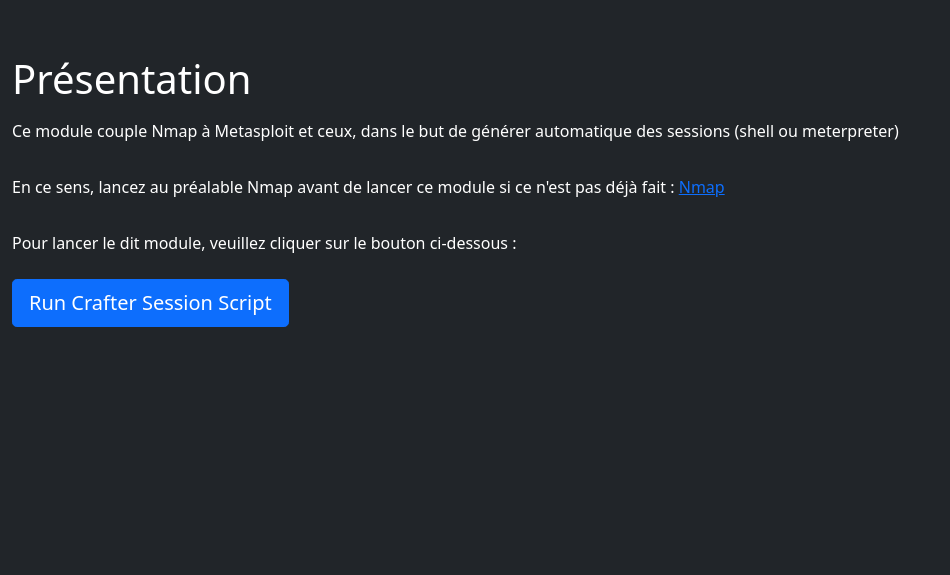
After one commit to lenquette/deeplearning, a Django app: page /dashboard/crafter_exploit/ in a window 1280 px wide. The commit adds this page. Shown: the part 79-654 px from the top of the page, without its empty margins (0-950 px from the left). Run offline with Django 3.2, Linux system fonts and the light colour scheme; some libraries are stand-ins or nearby versions.

Commit message:
automate work with blue ethernal | issue with msfconsole (bug comes from it) : too many meterpreter opened from it

```diff
--- a/dashboard/static/script/metasploit_script.py
+++ b/dashboard/static/script/metasploit_script.py
@@ -103,7 +103,9 @@
 def main_exe_exploit(payload, exploit, client):
     #print(payload.runoptions)
     #print(exploit.runoptions)
-    #print(client)
+    #import pdb
+    #pdb.set_trace()
+    print(client)
     json_exploit = exploit.execute(payload=payload)
     time.sleep(15)
     #print(client.sessions.list)
@@ -118,7 +120,6 @@
         return -1, -1
 
 def main_enter_console_for_scan(auxiliary):
-
     try :
         json_scan = auxiliary.execute()
         #print(json_scan)
--- a/dashboard/templates/dashboard/base.html
+++ b/dashboard/templates/dashboard/base.html
@@ -42,6 +42,7 @@
 	<a class="dropdown-item" href="{% url 'dashboard:external' %}">Test</a>
 	<a class="dropdown-item" href="{% url 'dashboard:nmap_visu' %}">Nmap</a>
 	<a class="dropdown-item" href="{% url 'dashboard:metasploit_visu' %}">Metasploit</a>
+	<a class="dropdown-item" href="{% url 'dashboard:crafter_visu' %}">Session crafter</a>
 	</div>
 	</li>
 	<li class="nav-item"><a class="nav-link" href="{% url 'dashboard:apropos' %}">À propos</a></li>
--- /dev/null
+++ b/dashboard/templates/dashboard/home/exploitcrafter_console.html
@@ -0,0 +1,34 @@
+{% extends "dashboard/base.html" %}
+{% block title %}Exploit Crafter script{% endblock title %}
+
+{% block content %}
+
+<div class="mt-5 py-2">
+    <h1>Présentation</h1>
+    <p class="py-2">Ce module couple Nmap à Metasploit et ceux, dans le but de générer automatique des sessions (shell ou meterpreter)</p>
+    <p class="py-2">En ce sens, lancez au préalable Nmap avant de lancer ce module si ce n'est pas déjà fait : <a href="{% url 'dashboard:nmap_visu' %}">Nmap</a></p>
+    <p class="py-2">Pour lancer le dit module, veuillez cliquer sur le bouton ci-dessous : </p>
+    <form method="post" class="form-group text-left">
+        {% csrf_token %}
+        <button type="submit" name="run_script" class="btn btn-primary btn-lg">Run Crafter Session Script</button>
+    </form>
+</div>
+
+
+{% if flag_success_session %}
+<div class="mt-5 py-2">
+    <h1>Sessions disponibles</h1>
+    <div class="overflow-auto" style="max-width: 80%; max-height: 350px;">
+        {{ sessions_client|unordered_list }}
+    </div>
+</div>
+{% endif %}
+
+{% if flag_error %}
+<div class="mt-5 py-2">
+    <h1>Message important</h1>
+    {{error}}
+</div>
+{% endif %}
+
+{% endblock content %}
--- a/dashboard/urls.py
+++ b/dashboard/urls.py
@@ -10,5 +10,6 @@
         path('external/', views.external, name='external'),
         path('nmap_visu/', views.nmap_visu, name='nmap_visu'),
         path('apropos/', views.apropos, name='apropos'),
-        path('metasploit/', views.metasploit_visu, name='metasploit_visu')
+        path('metasploit/', views.metasploit_visu, name='metasploit_visu'),
+        path('crafter_exploit/', views.crafter_visu, name='crafter_visu')
         ]
--- a/dashboard/views.py
+++ b/dashboard/views.py
@@ -7,11 +7,15 @@
 
 import sys
 import os
+import time
 
 # add executables' folder path
 ProjectFileDir = os.path.dirname(os.path.abspath(__file__))
 DashboardScriptDir = os.path.join(ProjectFileDir, 'static/script/')
 sys.path.append(DashboardScriptDir)
+
+print(DashboardScriptDir)
+
 
 # Create your views here.
 
@@ -46,8 +50,7 @@
 
 
 def nmap_visu(request):
-
-    #save data module
+    # save data module
     global data_nmap
     import pickle
 
@@ -165,7 +168,7 @@
         # call function
         module_choice = request.POST.get('module_wanted')
 
-        #print(module_choice)
+        # print(module_choice)
 
         if module_choice == "EXPLOIT":
             from metasploit_script import main_display_exploit
@@ -258,8 +261,8 @@
 
             module_run = main_run_exploit(module_wanted, client)
 
-            #print(module_run.description)
-            #print(module_wanted)
+            # print(module_run.description)
+            # print(module_wanted)
 
             if module_run == -1:
                 # checked pseudo~~~flag
@@ -345,7 +348,8 @@
 
             flag_option = None
 
-            module_running_config = main_change_option_exploit(option_wanted, option_arg_wanted, type_wanted_arg, module_run)
+            module_running_config = main_change_option_exploit(option_wanted, option_arg_wanted, type_wanted_arg,
+                                                               module_run)
 
             if module_running_config == -1:
 
@@ -401,7 +405,8 @@
             option_arg_wanted = request.POST.get('option_arg_str')
             type_wanted_arg = request.POST.get('type_wanted')
 
-            module_running_config = main_change_option_auxiliary(option_wanted, option_arg_wanted, type_wanted_arg, module_run)
+            module_running_config = main_change_option_auxiliary(option_wanted, option_arg_wanted, type_wanted_arg,
+                                                                 module_run)
 
             if module_running_config == -1:
 
@@ -511,7 +516,8 @@
 
         flag_payload_value = None
 
-        payload_runoptions = main_config_payload(payload_option_arg, payload_option_val, payload_option_type, payload_chosen)
+        payload_runoptions = main_config_payload(payload_option_arg, payload_option_val, payload_option_type,
+                                                 payload_chosen)
 
         if payload_runoptions == -1:
 
@@ -621,22 +627,22 @@
             flag_error = "True"
 
             return render(request, 'dashboard/home/metasploit_console.html',
-                      {'flag_connection': flag_connection, 'new_list': new_list,
-                       'champ_de_recherche': champ_de_recherche, 'flag_search': flag_search,
-                       'champ_du_run': champ_du_run, 'module_description': module_description,
-                       'module_options': module_options, 'flag_run': flag_run,
-                       'module_missing_required': module_missing_required,
-                       'module_running_config': module_running_config,
-                       'champ_de_l_option': champ_de_l_option,
-                       'champ_de_l_arg_de_option': champ_de_l_arg_de_option,
-                       'flag_auxiliary_ready_to_run': flag_auxiliary_ready_to_run,
-                       'error': error, 'flag_error': flag_error,
-                       'type_module': type_module,
-                       'flag_choice': flag_choice})
+                          {'flag_connection': flag_connection, 'new_list': new_list,
+                           'champ_de_recherche': champ_de_recherche, 'flag_search': flag_search,
+                           'champ_du_run': champ_du_run, 'module_description': module_description,
+                           'module_options': module_options, 'flag_run': flag_run,
+                           'module_missing_required': module_missing_required,
+                           'module_running_config': module_running_config,
+                           'champ_de_l_option': champ_de_l_option,
+                           'champ_de_l_arg_de_option': champ_de_l_arg_de_option,
+                           'flag_auxiliary_ready_to_run': flag_auxiliary_ready_to_run,
+                           'error': error, 'flag_error': flag_error,
+                           'type_module': type_module,
+                           'flag_choice': flag_choice})
 
         else:
             return render(request, 'dashboard/home/metasploit_console_prompt.html',
-                          {'champ_du_prompt': champ_du_prompt })
+                          {'champ_du_prompt': champ_du_prompt})
 
     #######################################PROMPT COMMANDE###############################
     if champ_du_prompt.is_valid() and request.method == 'POST' and 'run_cmd' in request.POST:
@@ -650,3 +656,34 @@
                                                                                  'output': output})
 
     return render(request, 'dashboard/home/metasploit_console.html', {})
+
+
+def crafter_visu(request):
+    import pdb
+
+    # global var
+    global client
+    global sessions_client
+
+    # global flag
+    global flag_error
+    global flag_success_session
+
+    if request.method == 'POST' and 'run_script' in request.POST:
+        from automate import script_automate
+        from json_data_processing_script import session_organised_exploit
+
+        #pdb.set_trace()
+
+        client, sessions_created = script_automate()
+        sessions_client = session_organised_exploit(sessions_created)
+
+        if sessions_client is not None:
+            flag_success_session = "True"
+            return render(request, 'dashboard/home/exploitcrafter_console.html', {'flag_success_session': flag_success_session,
+                                                                                 'sessions_client': sessions_client})
+        else:
+            flag_error = "True"
+            return render(request, 'dashboard/home/exploitcrafter_console.html', {flag_error: 'flag_error'})
+
+    return render(request, 'dashboard/home/exploitcrafter_console.html', {})
```
Also changed, not shown: dashboard/static/script/automate.py (+40 -28 lines), dashboard/static/script/json_data_processing_script.py (+10 -0 lines), 2 other files.
